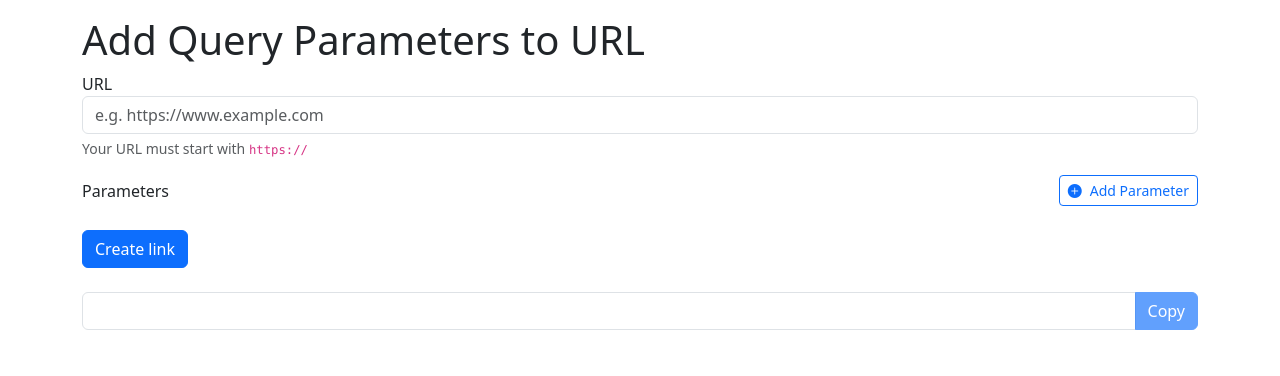
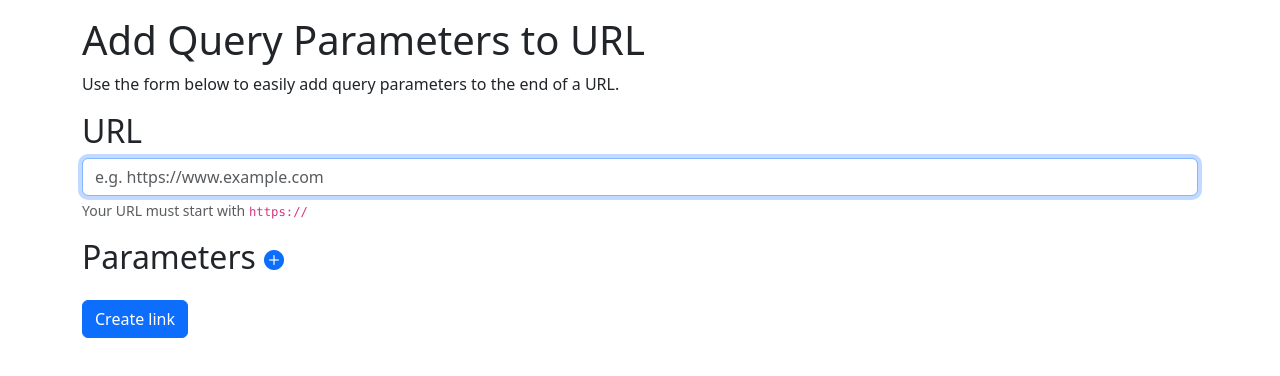
Before and after one commit to ashkan-ahmadi/add-params-to-url, a website: page index.html in a window 1280 px wide. Drawn offline with nearby package versions, Linux system fonts and the light colour scheme.

Commit message:
Update HTML

```diff
--- a/index.html
+++ b/index.html
@@ -12,21 +12,19 @@
   <main class="container mt-3">
 
     <h1>Add Query Parameters to URL</h1>
+    <p>Use the form below to easily add query parameters to the end of a URL.</p>
 
     <form id="form">
       <div id="inputContainer">
         <!-- Dynamic input fields will be added here -->
         <div class="form-group mb-3">
-          <label for="inputField">URL</label>
-          <input type="text" class="form-control" id="url" name="url" placeholder="e.g. https://www.example.com" value="">
+          <h2 aria-label="url">URL</h2>
+          <input type="text" class="form-control" id="url" name="url" placeholder="e.g. https://www.example.com" value="" autofocus>
           <div class="form-text">Your URL must start with <code>https://</code></div>
         </div>
       </div>
       <div class="form-group mb-4">
-        <div class="d-flex justify-content-between align-items-center mb-3">
-          <label>Parameters</label>
-          <button type="button" class="btn btn-outline-primary btn-sm" id="add-parameter-button"><i class="bi bi-plus-circle-fill me-2" aria-hidden="true"></i>Add Parameter</button>
-        </div>
+        <h2>Parameters<button type="button" class="btn border-0 btn-sm ms-2 rounded-circle p-0" id="add-parameter-button" aria-label="Add Parameter"><i class="bi bi-plus-circle-fill text-primary fs-5" aria-hidden="true"></i></button></h2>
         <div id="repeatable-inputs">
           <datalist id="keys_list">
             <option value="adset">
@@ -57,10 +55,10 @@
       </div>
 
       <button type="submit" class="btn btn-primary mb-4" id="addInputBtn">Create link</button>
-      <div class="input-group">
+      <!-- <div class="input-group">
         <input type="text" id="result-input" class="form-control" readonly>
         <button type="button" id="copy-button" class="btn btn-primary" disabled>Copy</button>
-      </div>
+      </div> -->
     </form>
   </main>
 
```
